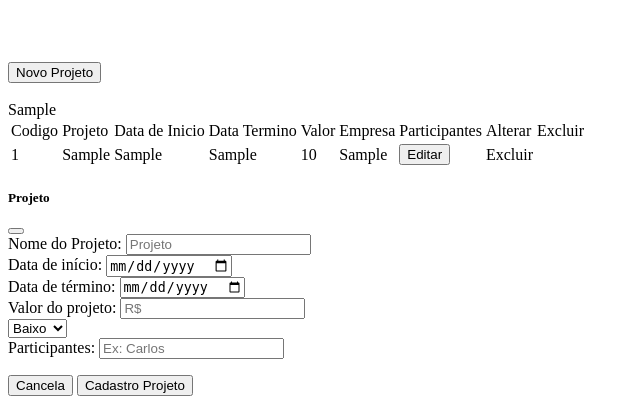
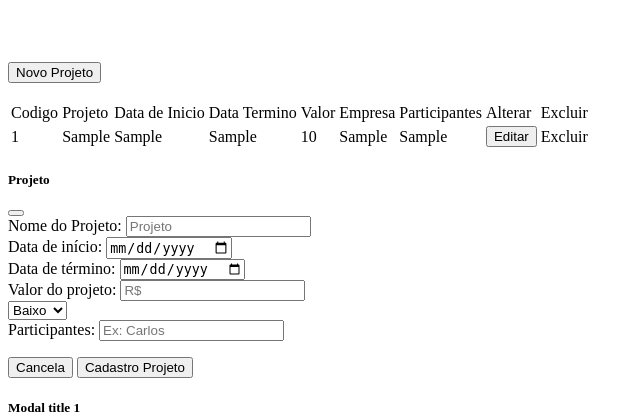
Before and after one commit to Fernandopinage/PHP-MVC-GERENCIAMENTO, a PHP site: page /php/projeto.php in a window 1280 px wide. Shown: the top 419 px of the page, without its empty margins (0-643 px from the left). Run offline with PHP 8.4, Linux system fonts and the light colour scheme; tables that the repository leaves empty or names only in its code hold one stand-in row (values such as "Sample post").

Commit message:
atualização

```diff
--- a/app/php/projeto.php
+++ b/app/php/projeto.php
@@ -52,15 +52,15 @@ if (isset($_POST['cadastraprojeto'])) {
             foreach ($dados as $i => $obj) {
             ?>
                 <tr>
-                <td><?php echo $obj->getID();?></td>
-                <td><?php echo $obj->getProjeto();?></td>
-                <td><?php echo $obj->getDatainicio();?></td>
-                <td><?php echo $obj->getDatafim();?></td>
-                <td><?php echo $obj->getValor();?></td>
-                <tdh><?php echo $obj->getEmpresa();?></td>
-                <td><?php echo $obj->getParticipantes();?></td>
-                <td><button type="button" class="btn btn-success" data-bs-toggle="modal" data-bs-target="#editar<?php echo $obj->getID();?>">Editar</button></th>
-                <td>Excluir</th>
+                    <td><?php echo $obj->getID(); ?></td>
+                    <td><?php echo $obj->getProjeto(); ?></td>
+                    <td><?php echo $obj->getDatainicio(); ?></td>
+                    <td><?php echo $obj->getDatafim(); ?></td>
+                    <td><?php echo $obj->getValor(); ?></td>
+                    <td><?php echo $obj->getEmpresa(); ?></td>
+                    <td><?php echo $obj->getParticipantes(); ?></td>
+                    <td><button type="button" class="btn btn-prinary" data-bs-toggle="modal" data-bs-target="#editar<?php echo $obj->getID(); ?>">Editar</button></td>
+                    <td>Excluir</td>
                 </tr>
             <?php
             }
```
